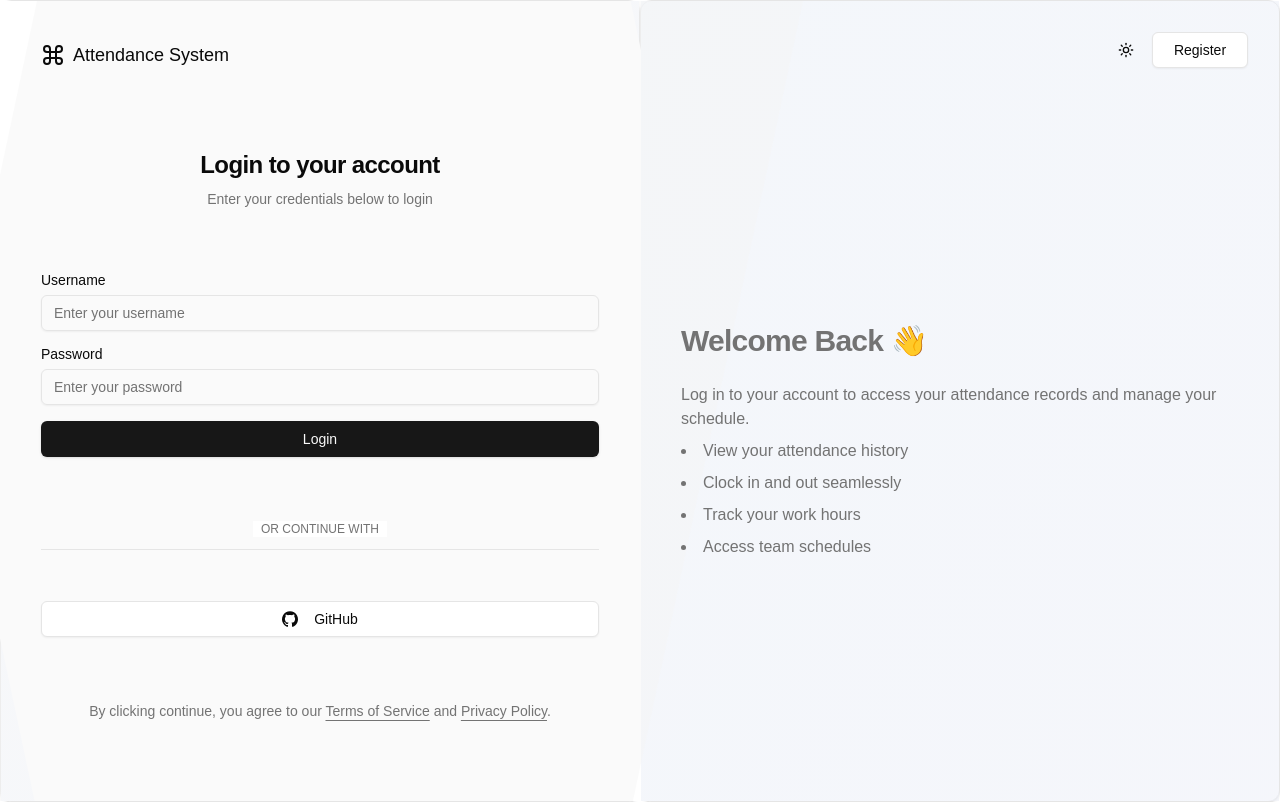
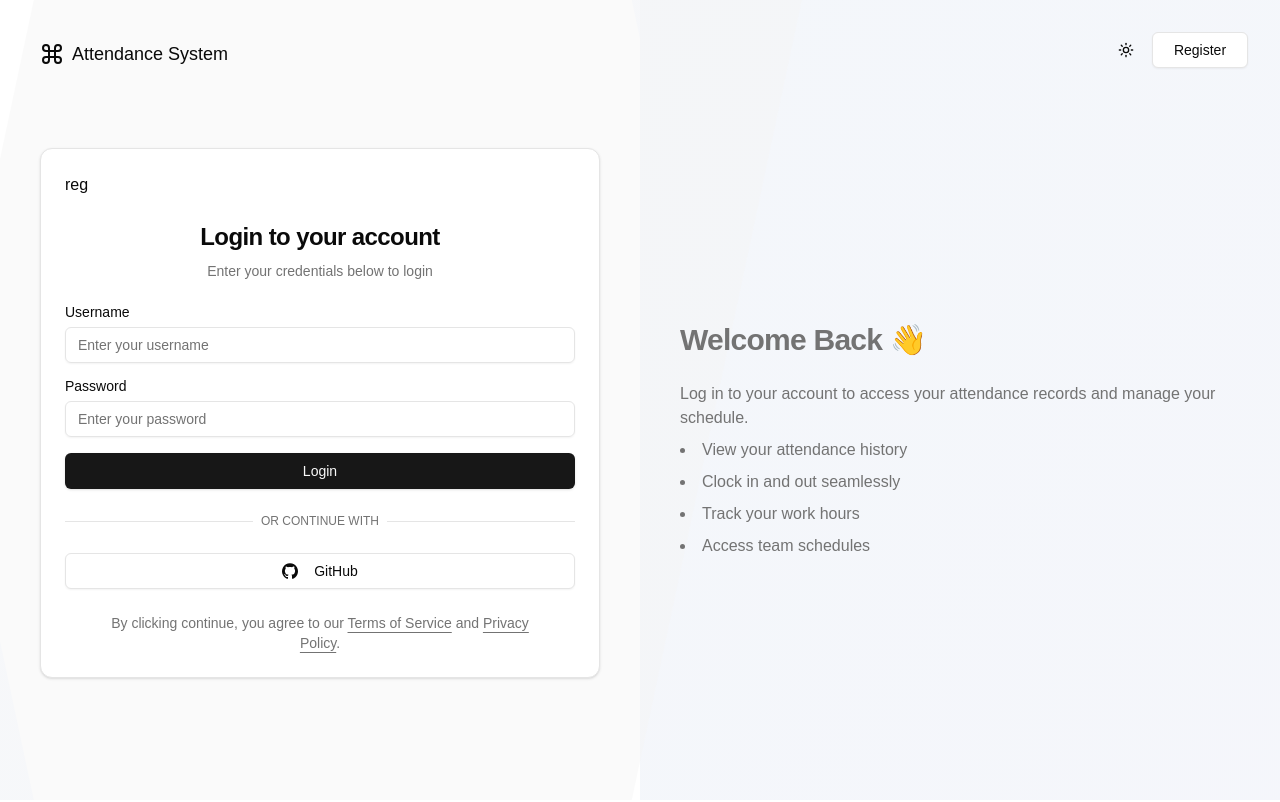
Before and after one commit to zchdoc/shadcn-ui-sidebar-07, a Next.js app: page /login in a window 1280 px wide. Built offline with nearby package versions, Linux system fonts and the light colour scheme.

Commit message:
Update auth-index.tsx

```diff
--- a/components/authentication/auth-index.tsx
+++ b/components/authentication/auth-index.tsx
@@ -7,13 +7,14 @@ import {UserAuthForm} from "./components/user-auth-form";
 import {UserLoginForm} from "./components/user-login-form";
 import {ThemeToggle} from "@/components/theme-toggle";
 import {DescriptionText} from "./components/description-text";
-import {Card} from "@/components/ui/card";
+import {Card, CardContent, CardHeader} from "@/components/ui/card";
 
 export default function AuthenticationPage() {
   const [showLogin, setShowLogin] = useState(true);
 
   return (
     <div className="container relative min-h-screen flex-col items-center justify-center md:grid lg:max-w-none lg:grid-cols-2 lg:px-0 overflow-hidden">
+      {/* Top bar */}
       <div className="absolute right-4 top-4 flex items-center gap-2 md:right-8 md:top-8 z-50">
         <ThemeToggle/>
         <Button
@@ -24,7 +25,6 @@ export default function AuthenticationPage() {
           {showLogin ? "Register" : "Login"}
         </Button>
       </div>
-      <Card>
       {/* Left side */}
       <div className={cn(
         "relative flex min-h-screen flex-col p-10 lg:min-h-screen",
@@ -59,7 +59,12 @@ export default function AuthenticationPage() {
         </div>
         <div className="relative z-20 flex flex-col flex-1 mt-20">
           {showLogin ? (
+            <Card>
+              <CardHeader>reg</CardHeader>
+              <CardContent>
                 <UserLoginForm className="flex-1"/>
+              </CardContent>
+            </Card>
           ) : (
             <div className="flex-1 flex items-center justify-center">
               <DescriptionText mode="register"/>
@@ -67,9 +72,7 @@ export default function AuthenticationPage() {
           )}
         </div>
       </div>
-      </Card>
       {/* Right side */}
-      <Card>
       <div className={cn(
         "relative flex min-h-screen flex-col p-10 lg:min-h-screen",
         showLogin
@@ -92,11 +95,16 @@ export default function AuthenticationPage() {
               <DescriptionText mode="login"/>
             </div>
           ) : (
+            <Card>
+              <CardHeader>reg</CardHeader>
+              <CardContent>
                 <UserAuthForm className="flex-1"/>
+              </CardContent>
+            </Card>
           )}
         </div>
       </div>
-      </Card>
     </div>
-  );
+  )
+    ;
 }
```
Lines whose indentation alone changed are shown as unchanged.
